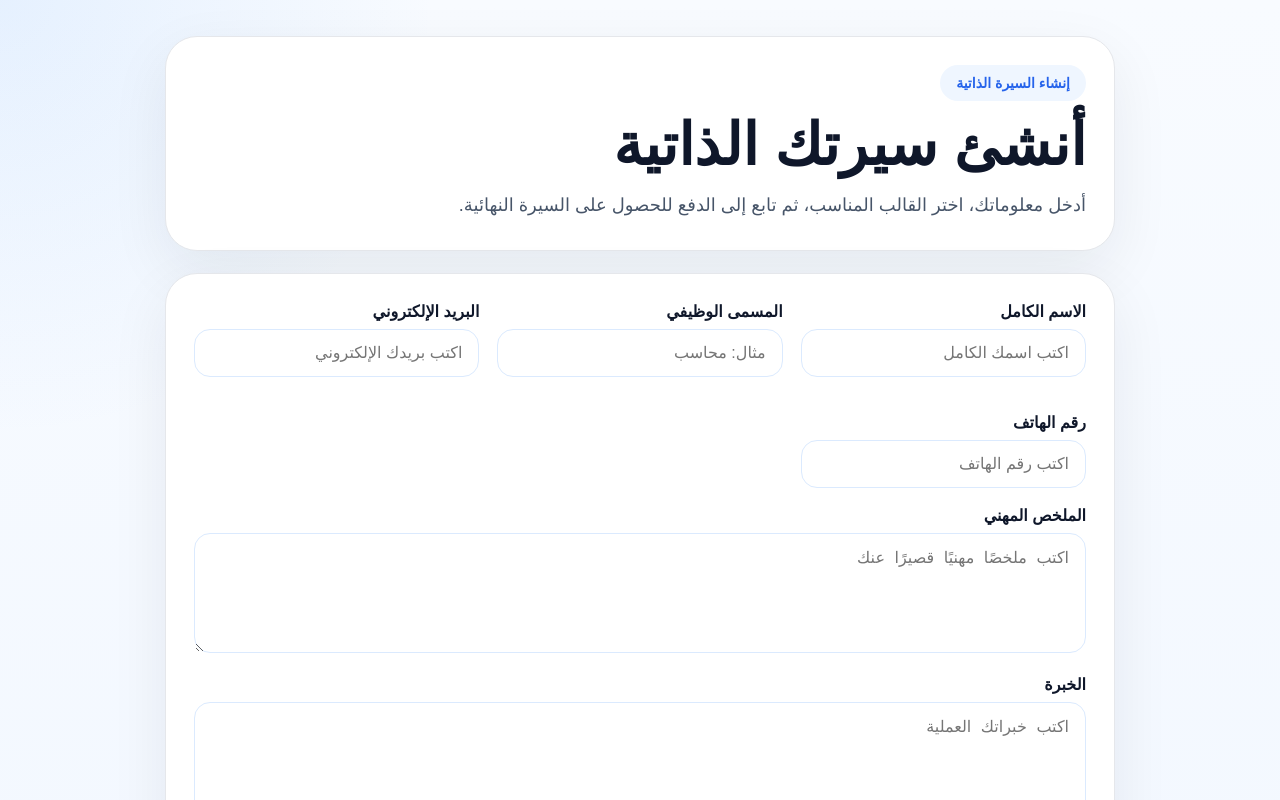
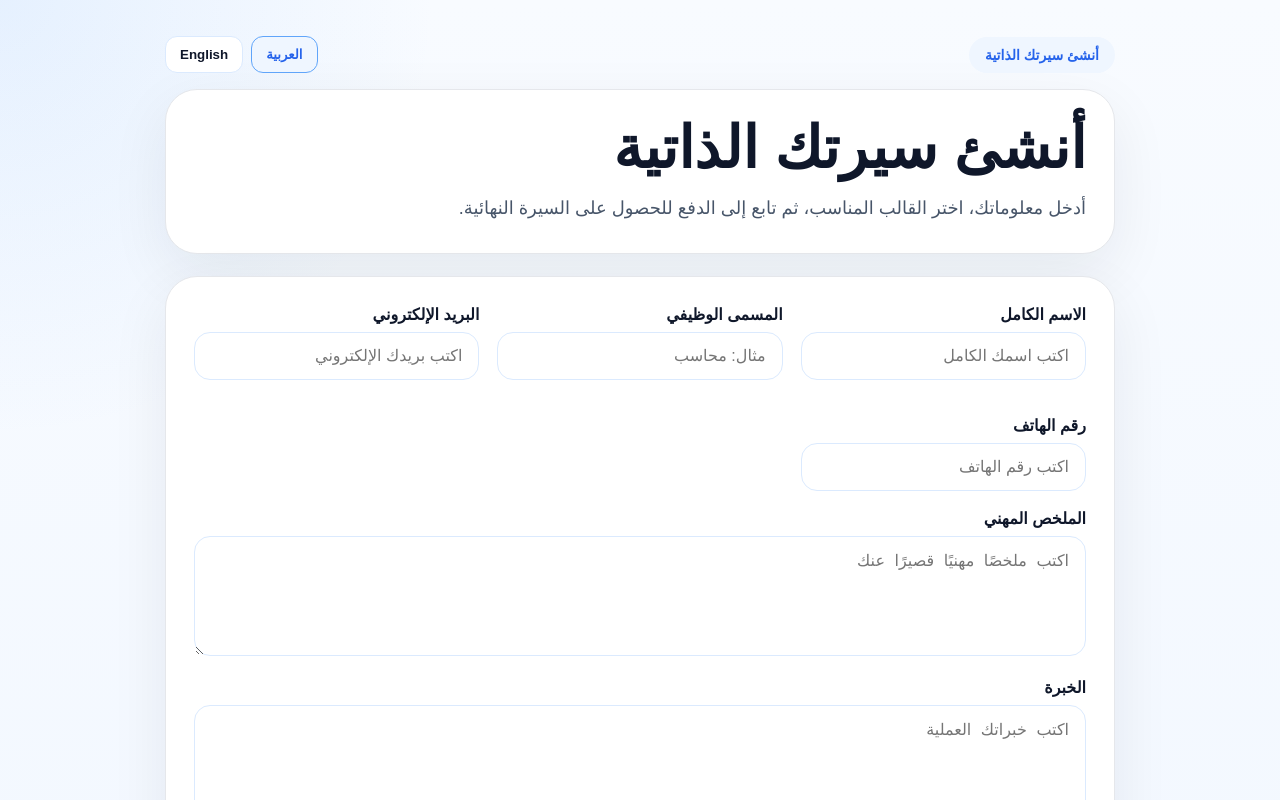
Before and after one commit to mohamedbrs9998-hue/resumefix-auto, a Next.js app: page /generate in a window 1280 px wide. Shown: the top 800 px of the page. Built offline with nearby package versions, Linux system fonts and the light colour scheme.

Commit message:
Add Arabic English toggle to generate page

```diff
--- a/app/generate/page.js
+++ b/app/generate/page.js
@@ -1,8 +1,103 @@
 "use client";
 
-import { useState } from "react";
+import { useEffect, useState } from "react";
+
+const ORDER_KEY = "resumefix_order_id";
+const TEMPLATE_KEY = "resumefix_template";
+
+const i18n = {
+  ar: {
+    dir: "rtl",
+    title: "أنشئ سيرتك الذاتية",
+    subtitle:
+      "أدخل معلوماتك، اختر القالب المناسب، ثم تابع إلى الدفع للحصول على السيرة النهائية.",
+    langAr: "العربية",
+    langEn: "English",
+    fullName: "الاسم الكامل",
+    fullNamePh: "اكتب اسمك الكامل",
+    jobTitle: "المسمى الوظيفي",
+    jobTitlePh: "مثال: محاسب",
+    email: "البريد الإلكتروني",
+    emailPh: "اكتب بريدك الإلكتروني",
+    phone: "رقم الهاتف",
+    phonePh: "اكتب رقم الهاتف",
+    summary: "الملخص المهني",
+    summaryPh: "اكتب ملخصًا مهنيًا قصيرًا عنك",
+    experience: "الخبرة",
+    experiencePh: "اكتب خبراتك العملية",
+    education: "التعليم",
+    educationPh: "اكتب مؤهلاتك التعليمية",
+    skills: "المهارات",
+    skillsPh: "اكتب المهارات",
+    languages: "اللغات",
+    languagesPh: "العربية، الإنجليزية...",
+    chooseTemplate: "اختر قالب السيرة الذاتية",
+    tplClassic: "كلاسيك",
+    tplClassicDesc: "تصميم بسيط ورسمي",
+    tplModern: "مودرن",
+    tplModernDesc: "تصميم عصري ونظيف",
+    tplPro: "احترافي",
+    tplProDesc: "تصميم قوي مناسب لمختلف المجالات",
+    paymentTitle: "الدفع",
+    paymentDesc:
+      "بعد حفظ البيانات سيتم تحويلك إلى صفحة الدفع، ثم يمكنك فتح صفحة النتيجة وتحميل ملف PDF.",
+    savePay: "حفظ والمتابعة إلى الدفع",
+    saving: "جارٍ الحفظ...",
+    backHome: "العودة إلى الرئيسية",
+    saveSuccess: "تم حفظ البيانات بنجاح. جارٍ تحويلك إلى الدفع...",
+    saveFailed: "تعذر حفظ البيانات",
+    badResponse: "حدث خطأ في الاستجابة",
+    saveError: "حدث خطأ أثناء الحفظ",
+  },
+  en: {
+    dir: "ltr",
+    title: "Create Your CV",
+    subtitle:
+      "Enter your information, choose the right template, then continue to payment to get your final CV.",
+    langAr: "العربية",
+    langEn: "English",
+    fullName: "Full Name",
+    fullNamePh: "Write your full name",
+    jobTitle: "Job Title",
+    jobTitlePh: "e.g. Accountant",
+    email: "Email",
+    emailPh: "Write your email",
+    phone: "Phone",
+    phonePh: "Write your phone number",
+    summary: "Professional Summary",
+    summaryPh: "Write a short professional summary",
+    experience: "Experience",
+    experiencePh: "Write your work experience",
+    education: "Education",
+    educationPh: "Write your education background",
+    skills: "Skills",
+    skillsPh: "Write your skills",
+    languages: "Languages",
+    languagesPh: "Arabic, English...",
+    chooseTemplate: "Choose your CV template",
+    tplClassic: "Classic",
+    tplClassicDesc: "Simple and formal design",
+    tplModern: "Modern",
+    tplModernDesc: "Clean and contemporary design",
+    tplPro: "Professional",
+    tplProDesc: "Strong layout suitable for many fields",
+    paymentTitle: "Payment",
+    paymentDesc:
+      "After saving your details, you will be redirected to payment, then you can open the result page and download your PDF.",
+    savePay: "Save & Continue to Payment",
+    saving: "Saving...",
+    backHome: "Back Home",
+    saveSuccess: "Details saved successfully. Redirecting to payment...",
+    saveFailed: "Failed to save details",
+    badResponse: "Invalid server response",
+    saveError: "An error occurred while saving",
+  },
+};
 
 export default function GeneratePage() {
+  const [lang, setLang] = useState("ar");
+  const t = i18n[lang];
+
   const [form, setForm] = useState({
     fullName: "",
     jobTitle: "",
@@ -18,6 +113,18 @@ export default function GeneratePage() {
 
   const [saving, setSaving] = useState(false);
   const [message, setMessage] = useState("");
+
+  useEffect(() => {
+    const saved = localStorage.getItem("site_lang");
+    if (saved === "ar" || saved === "en") {
+      setLang(saved);
+    }
+  }, []);
+
+  function changeLang(next) {
+    setLang(next);
+    localStorage.setItem("site_lang", next);
+  }
 
   function updateField(key, value) {
     setForm((prev) => ({ ...prev, [key]: value }));
@@ -43,7 +150,7 @@ export default function GeneratePage() {
       try {
         data = raw ? JSON.parse(raw) : {};
       } catch {
-        setMessage(raw || "حدث خطأ في الاستجابة");
+        setMessage(raw || t.badResponse);
         setSaving(false);
         return;
       }
@@ -54,25 +161,25 @@ export default function GeneratePage() {
             ? data.error
             : data?.error?.message || JSON.stringify(data?.error || data);
 
-        setMessage(msg || "تعذر حفظ البيانات");
+        setMessage(msg || t.saveFailed);
         setSaving(false);
         return;
       }
 
-      localStorage.setItem("resumefix_order_id", data.orderId);
-      localStorage.setItem("resumefix_template", form.template);
+      localStorage.setItem(ORDER_KEY, data.orderId);
+      localStorage.setItem(TEMPLATE_KEY, form.template);
 
-      setMessage("تم حفظ البيانات بنجاح. جارٍ تحويلك إلى الدفع...");
+      setMessage(t.saveSuccess);
       window.location.href = "https://payhip.com/order?link=J7W4G";
     } catch (error) {
-      setMessage(error?.message || "حدث خطأ أثناء الحفظ");
+      setMessage(error?.message || t.saveError);
       setSaving(false);
     }
   }
 
   return (
     <main
-      dir="rtl"
+      dir={t.dir}
       style={{
         minHeight: "100vh",
         background:
@@ -84,6 +191,36 @@ export default function GeneratePage() {
       <div style={{ maxWidth: 950, margin: "0 auto" }}>
         <div
           style={{
+            display: "flex",
+            justifyContent: "space-between",
+            gap: 12,
+            flexWrap: "wrap",
+            alignItems: "center",
+            marginBottom: 16,
+          }}
+        >
+          <div style={badge}>{t.title}</div>
+
+          <div style={{ display: "flex", gap: 8 }}>
+            <button
+              type="button"
+              onClick={() => changeLang("ar")}
+              style={lang === "ar" ? langActiveBtn : langBtn}
+            >
+              {t.langAr}
+            </button>
+            <button
+              type="button"
+              onClick={() => changeLang("en")}
+              style={lang === "en" ? langActiveBtn : langBtn}
+            >
+              {t.langEn}
+            </button>
+          </div>
+        </div>
+
+        <div
+          style={{
             background: "#ffffff",
             border: "1px solid #e5e7eb",
             borderRadius: 32,
@@ -92,8 +229,6 @@ export default function GeneratePage() {
             marginBottom: 22,
           }}
         >
-          <div style={badge}>إنشاء السيرة الذاتية</div>
-
           <h1
             style={{
               margin: "0 0 12px",
@@ -103,7 +238,7 @@ export default function GeneratePage() {
               color: "#0f172a",
             }}
           >
-            أنشئ سيرتك الذاتية
+            {t.title}
           </h1>
 
           <p
@@ -114,7 +249,7 @@ export default function GeneratePage() {
               lineHeight: 1.9,
             }}
           >
-            أدخل معلوماتك، اختر القالب المناسب، ثم تابع إلى الدفع للحصول على السيرة النهائية.
+            {t.subtitle}
           </p>
         </div>
 
@@ -136,64 +271,64 @@ export default function GeneratePage() {
             }}
           >
             <Field
-              label="الاسم الكامل"
+              label={t.fullName}
               value={form.fullName}
               onChange={(v) => updateField("fullName", v)}
-              placeholder="اكتب اسمك الكامل"
+              placeholder={t.fullNamePh}
             />
             <Field
-              label="المسمى الوظيفي"
+              label={t.jobTitle}
               value={form.jobTitle}
               onChange={(v) => updateField("jobTitle", v)}
-              placeholder="مثال: محاسب"
+              placeholder={t.jobTitlePh}
             />
             <Field
-              label="البريد الإلكتروني"
+              label={t.email}
               value={form.email}
               onChange={(v) => updateField("email", v)}
-              placeholder="اكتب بريدك الإلكتروني"
+              placeholder={t.emailPh}
             />
             <Field
-              label="رقم الهاتف"
+              label={t.phone}
               value={form.phone}
               onChange={(v) => updateField("phone", v)}
-              placeholder="اكتب رقم الهاتف"
+              placeholder={t.phonePh}
             />
           </div>
 
           <TextAreaField
-            label="الملخص المهني"
+            label={t.summary}
             value={form.summary}
             onChange={(v) => updateField("summary", v)}
-            placeholder="اكتب ملخصًا مهنيًا قصيرًا عنك"
+            placeholder={t.summaryPh}
           />
 
           <TextAreaField
-            label="الخبرة"
+            label={t.experience}
             value={form.experience}
             onChange={(v) => updateField("experience", v)}
-            placeholder="اكتب خبراتك العملية"
+            placeholder={t.experiencePh}
           />
 
           <TextAreaField
-            label="التعليم"
+            label={t.education}
             value={form.education}
             onChange={(v) => updateField("education", v)}
-            placeholder="اكتب مؤهلاتك التعليمية"
+            placeholder={t.educationPh}
           />
 
           <TextAreaField
-            label="المهارات"
+            label={t.skills}
             value={form.skills}
             onChange={(v) => updateField("skills", v)}
-            placeholder="اكتب المهارات"
+            placeholder={t.skillsPh}
           />
 
           <TextAreaField
-            label="اللغات"
+            label={t.languages}
             value={form.languages}
             onChange={(v) => updateField("languages", v)}
-            placeholder="العربية، الإنجليزية..."
+            placeholder={t.languagesPh}
           />
 
           <div style={{ marginBottom: 22 }}>
@@ -206,7 +341,7 @@ export default function GeneratePage() {
                 color: "#0f172a",
               }}
             >
-              اختر قالب السيرة الذاتية
+              {t.chooseTemplate}
             </label>
 
             <div
@@ -217,9 +352,9 @@ export default function GeneratePage() {
               }}
             >
               {[
-                { key: "classic", title: "كلاسيك", desc: "تصميم بسيط ورسمي" },
-                { key: "modern", title: "مودرن", desc: "تصميم عصري ونظيف" },
-                { key: "medical_pro", title: "احترافي", desc: "تصميم قوي مناسب لمختلف المجالات" },
+                { key: "classic", title: t.tplClassic, desc: t.tplClassicDesc },
+                { key: "modern", title: t.tplModern, desc: t.tplModernDesc },
+                { key: "medical_pro", title: t.tplPro, desc: t.tplProDesc },
               ].map((template) => {
                 const selected = form.template === template.key;
 
@@ -229,7 +364,7 @@ export default function GeneratePage() {
                     type="button"
                     onClick={() => updateField("template", template.key)}
                     style={{
-                      textAlign: "right",
+                      textAlign: t.dir === "rtl" ? "right" : "left",
                       padding: "18px",
                       borderRadius: 18,
                       border: selected ? "2px solid #60a5fa" : "1px solid #dbeafe",
@@ -267,7 +402,7 @@ export default function GeneratePage() {
                 marginBottom: 8,
               }}
             >
-              الدفع
+              {t.paymentTitle}
             </div>
             <div
               style={{
@@ -275,17 +410,17 @@ export default function GeneratePage() {
                 lineHeight: 1.8,
               }}
             >
-              بعد حفظ البيانات سيتم تحويلك إلى صفحة الدفع، ثم يمكنك فتح صفحة النتيجة وتحميل ملف PDF.
+              {t.paymentDesc}
             </div>
           </div>
 
           <div style={{ display: "flex", gap: 12, flexWrap: "wrap" }}>
             <button type="submit" disabled={saving} style={primaryButton}>
-              {saving ? "جارٍ الحفظ..." : "حفظ والمتابعة إلى الدفع"}
+              {saving ? t.saving : t.savePay}
             </button>
 
             <a href="/" style={secondaryBtn}>
-              العودة إلى الرئيسية
+              {t.backHome}
             </a>
           </div>
 
@@ -358,7 +493,6 @@ function TextAreaField({ label, value, onChange, placeholder }) {
 
 const badge = {
   display: "inline-block",
-  marginBottom: 14,
   padding: "10px 16px",
   borderRadius: 999,
   background: "#eff6ff",
@@ -406,3 +540,23 @@ const secondaryBtn = {
   background: "#ffffff",
   color: "#0f172a",
 };
+
+const langBtn = {
+  border: "1px solid #dbeafe",
+  background: "#ffffff",
+  color: "#0f172a",
+  padding: "10px 14px",
+  borderRadius: 12,
+  fontWeight: 700,
+  cursor: "pointer",
+};
+
+const langActiveBtn = {
+  border: "1px solid #60a5fa",
+  background: "#eff6ff",
+  color: "#2563eb",
+  padding: "10px 14px",
+  borderRadius: 12,
+  fontWeight: 800,
+  cursor: "pointer",
+};
```
